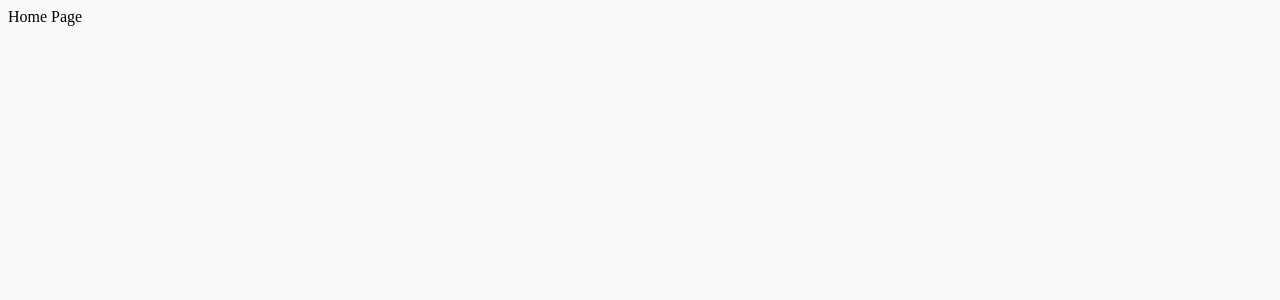
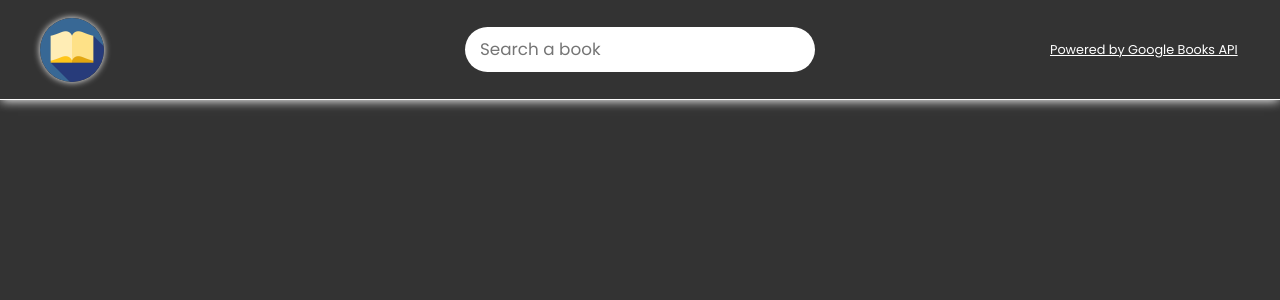
Before and after one commit to kyuba4/Books-App, a React (Create React App) app: page / in a window 1280 px wide. Shown: the top 300 px of the page. Built offline with nearby package versions, Linux system fonts and the light colour scheme.

Commit message:
Header component and header styling created

```diff
--- a/src/App.js
+++ b/src/App.js
@@ -1,5 +1,7 @@
-function App() {
-  return <div>Home Page</div>;
-}
+import Header from "./components/Header";
+
+const App = () => {
+  return <Header />;
+};
 
 export default App;
--- a/src/App.scss
+++ /dev/null
@@ -1,3 +0,0 @@
-body {
-    background-color: #fafafa;
-}
--- /dev/null
+++ b/src/components/Header.js
@@ -0,0 +1,23 @@
+import Logo from "../assets/logo.png";
+import "../styles/Header.scss";
+
+const Header = () => {
+  return (
+    <div className="header">
+      <div className="logo">
+        <img src={Logo} alt="Logo" />
+      </div>
+      <div className="search-bar">
+        <form>
+          <input type="text" required placeholder="Search a book" />
+        </form>
+      </div>
+      <div className="powered-by">
+        <a href="https://developers.google.com/books/docs/overview" target="_blank" rel="noreferrer">
+          Powered by Google Books API
+        </a>
+      </div>
+    </div>
+  );
+};
+export default Header;
--- a/src/index.js
+++ b/src/index.js
@@ -1,7 +1,7 @@
 import React from "react";
 import ReactDOM from "react-dom";
 import App from "./App";
-import "./App.scss";
+import "./styles/App.scss";
 
 ReactDOM.render(
   <React.StrictMode>
--- /dev/null
+++ b/src/styles/App.scss
@@ -0,0 +1,21 @@
+@import url("https://fonts.googleapis.com/css2?family=Poppins:wght@400;600;700&display=swap");
+
+*,
+*:before,
+*:after {
+  box-sizing: border-box;
+  margin: 0;
+  padding: 0;
+  font-family: "Poppins", sans-serif;
+}
+
+html,
+body {
+  width: 100%;
+  height: 100%;
+}
+
+body {
+  background-color: rgba(0, 0, 0, 0.8);
+  color: white;
+}
--- /dev/null
+++ b/src/styles/Header.scss
@@ -0,0 +1,66 @@
+.header {
+  display: flex;
+  align-items: center;
+  justify-content: space-between;
+  height: 100px;
+  border-bottom: 1px solid #fafafa;
+  box-shadow: 0 2px 10px -1px #fafafa;
+  padding: 0 40px;
+
+  .logo {
+    width: 190px;
+    height: 100%;
+    display: flex;
+    align-items: center;
+
+    img {
+      max-width: 64px;
+      max-height: 64px;
+      box-shadow: 0 0 7px 0 #fafafa;
+      border-radius: 50%;
+    }
+  }
+
+  .search-bar {
+    height: 100%;
+    display: flex;
+    align-items: center;
+
+    form {
+      height: 45%;
+
+      input {
+        padding: 5px;
+        padding-left: 15px;
+        outline: 0;
+        border: 0;
+        width: 350px;
+        height: 100%;
+        border-radius: 999px;
+        font-size: 1.05rem;
+        transition: 300ms;
+
+        &:focus {
+          box-shadow: 0 0 7px 0 #fafafa;
+        }
+      }
+    }
+  }
+
+  .powered-by {
+    font-size: 0.8rem;
+    width: 190px;
+    height: 100%;
+    display: flex;
+    align-items: center;
+
+    a {
+      color: inherit;
+      text-decoration: underline;
+
+      &:hover {
+        text-decoration: none;
+      }
+    }
+  }
+}
```
Also changed, not shown: src/assets/logo.png (added).
